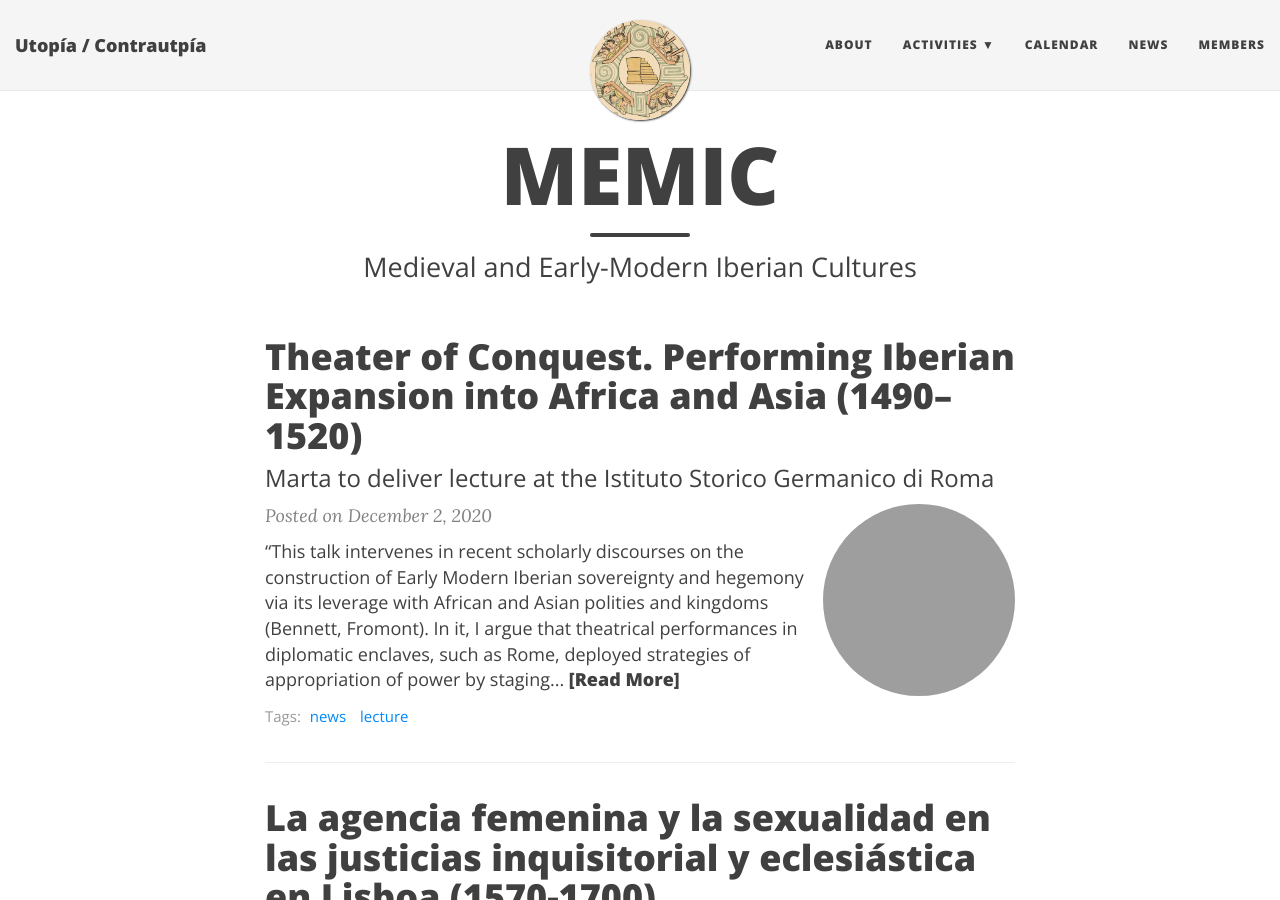
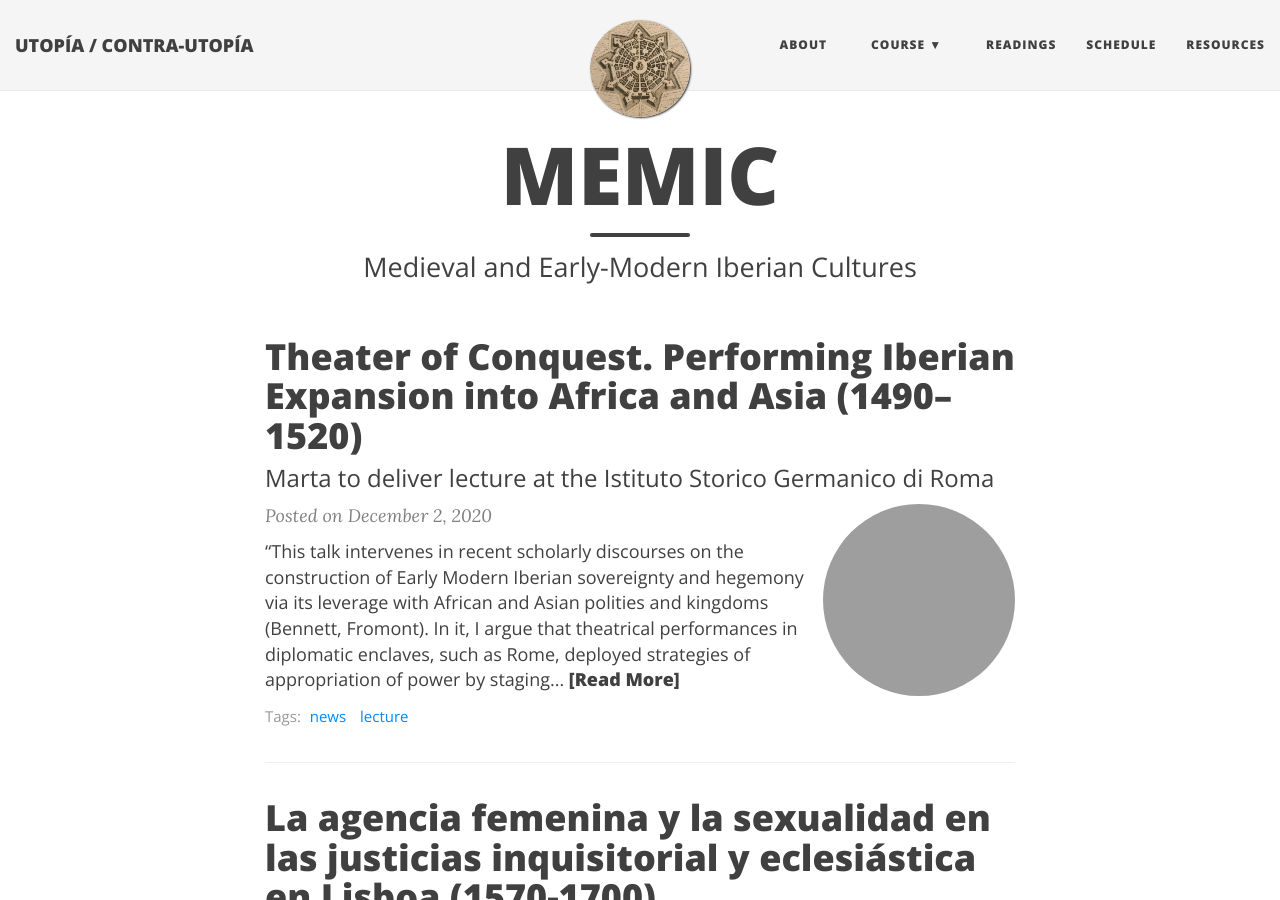
Before and after one commit to Hipomenes/diosas, a Jekyll site: the page built from index.html, in a window 1280 px wide and 900 px high. Built offline with Jekyll 4.4.1, drawn with Linux system fonts in a browser that asks for light colours; nearby versions of some CDN libraries; the list of posts is cut into pages by our own code; grey boxes are pictures that could not be loaded.

Commit message:
Update _config.yml

```diff
--- a/_config.yml
+++ b/_config.yml
@@ -2,7 +2,7 @@
 remote_theme: daattali/beautiful-jekyll@5.0.0 to your _config.yml
 
 # Name of website
-title: Utopía / Contrautpía
+title: UTOPÍA / CONTRA-UTOPÍA
 
 # Short description of your site
 description: El pensamiento utópico en Hispanoamérica colonial
@@ -22,16 +22,16 @@ description: El pensamiento utópico en Hispanoamérica colonial
 # List of links in the navigation bar
 navbar-links:
   About: "aboutus"
-  Activities:
-    - Workshops: ""
-    - Colloquia: ""
-  Calendar: "calendar"
-  News: ""
-  Members: "members"
+  Course:
+    - Course Dynamics: ""
+    - Assignments: ""
+  Readings: ""
+  Schedule: "calendar"
+  Resources: "resources"
 
 # Image to show in the navigation bar - image must be a square (width = height)
 # Remove this parameter if you don't want an image in the navbar
-avatar: "/img/tlaxcala.jpg"
+avatar: "/img/sis.png"
 
 # If you want to have an image logo in the top-left corner instead of the title text,
 # then specify the following parameter
```
